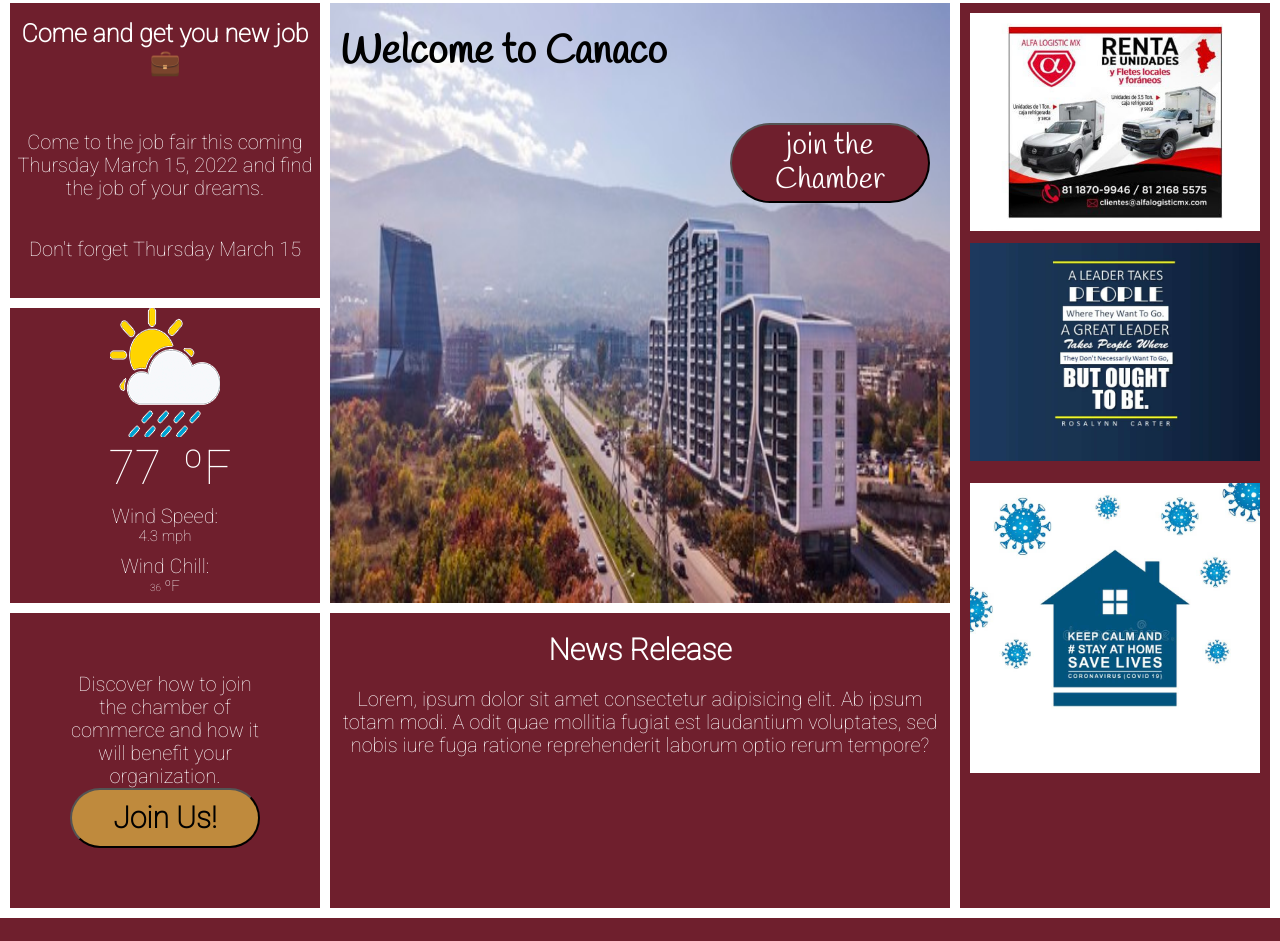
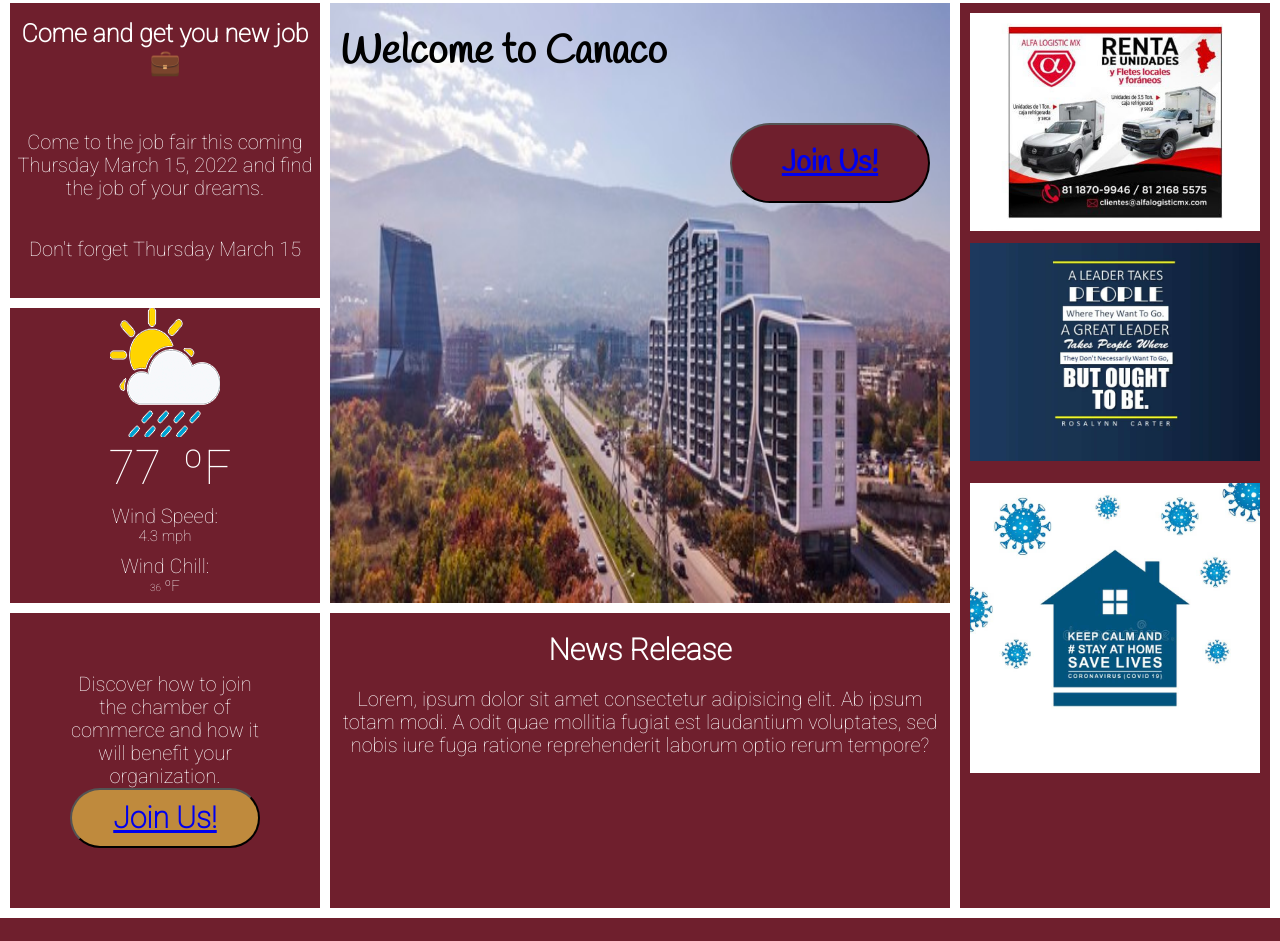
Before and after one commit to marcosamos/wdd230, a plain HTML site: page chamber/index.html in a window 1280 px wide. Shown: the part 300-1241 px from the top of the page. Drawn offline with nearby package versions, Linux system fonts and the light colour scheme.

Commit message:
last changes

```diff
--- a/chamber/index.html
+++ b/chamber/index.html
@@ -56,7 +56,7 @@
                 <img src ="images/home-page-chamber.jpg" alt="responsive image">
             </picture>
 
-            <button onclick="location.href='/chamber/join.html';">join the Chamber</button>
+            <button ><a href="join.html"><b>Join Us!</b></a></button>
 
         </div>
             <div class="event">
@@ -91,7 +91,7 @@
             </div>
             <div class="join">
                <p>Discover how to join the chamber of commerce and how it will benefit your organization.</p>
-               <button onclick="location.href='/chamber/join.html';"><b>Join Us!</b></button>
+               <button ><a href="join.html"><b>Join Us!</b></a></button>
             </div>
     </main>
     <footer>
```
Also changed, not shown: index.html (+1 -0 lines).
